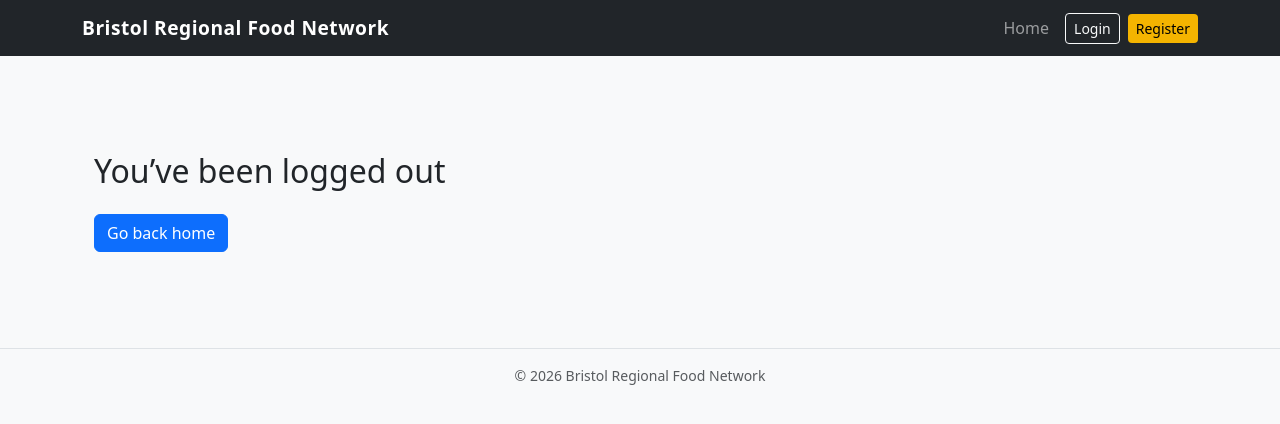
After one commit to Bristol-Regional-Food-Network/DESD---Bristol-Regional-Food-Network, a Django app: template templates/auth/logout.html in a window 1280 px wide. The commit adds this page. Shown: the top 424 px of the page. Run offline with Django 5.2, Linux system fonts and the light colour scheme; the template is opened without the code that fills it, so the values that code supplies are empty.

Commit message:
logout fix

```diff
--- /dev/null
+++ b/templates/auth/logout.html
@@ -0,0 +1,7 @@
+{% extends "base.html" %}
+{% block content %}
+  <div class="container py-5">
+    <h2>You’ve been logged out</h2>
+    <a class="btn btn-primary mt-3" href="{% url 'home' %}">Go back home</a>
+  </div>
+{% endblock %}
--- a/templates/base/base.html
+++ b/templates/base/base.html
@@ -36,11 +36,12 @@
                         <span class="nav-link text-light">Hello, {{ user.username }}</span>
                     </li>
 
-                    <li class="nav-item">
-                        <a class="btn btn-outline-light btn-sm" href="{% url 'logout' %}">
-                            Logout
-                        </a>
-                    </li>
+                   <form action="{% url 'logout' %}" method="post" class="d-inline">
+    {% csrf_token %}
+    <button type="submit" class="btn btn-outline-light btn-sm">
+        Logout
+    </button>
+</form>
                 {% else %}
                     <li class="nav-item">
                         <a class="btn btn-outline-light btn-sm" href="{% url 'login' %}">
```
